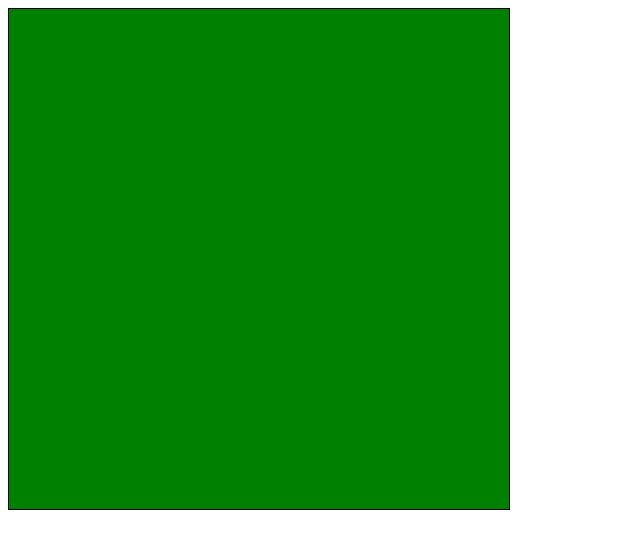
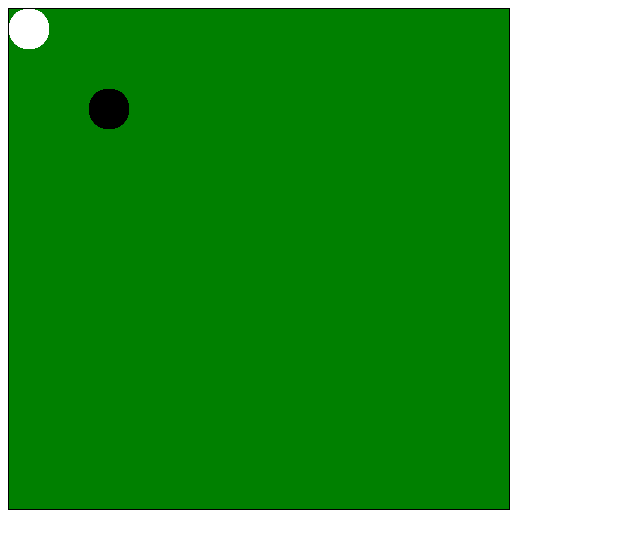
Before and after one commit to jeffnv/elite-golf, a plain HTML site: page index.html in a window 1280 px wide. Shown: the whole page, without its empty margins (0-640 px from the left). Drawn offline with Linux system fonts and the light colour scheme.

Commit message:
ball and hole appear

```diff
--- a/elite_golf.js
+++ b/elite_golf.js
@@ -7,5 +7,59 @@ function Golf(canvas){
 Golf.prototype.run = function(canvas){
   this.ctx.fillStyle = 'green';
   this.ctx.fillRect(0, 0, this.width, this.height);
+  setInterval(this.tick.bind(this), 100);
+}
 
+Golf.prototype.tick = function(){
+  this.level && this.level.tick(this.ctx);
 }
+
+Golf.prototype.playLevel = function(level){
+  this.level = level;
+}
+
+function Level(data){
+  this.ball = new Ball(data.ballLoc);
+  this.hole = new Hole(data.holeLoc);
+  this.subItems = [this.ball, this.hole];
+}
+Level.prototype = Object.create(GameItem.prototype);
+
+Level.prototype.render = function(ctx){
+}
+
+
+function Ball(loc){
+  this.loc = loc;
+}
+
+Ball.prototype = Object.create(GameItem.prototype);
+
+Ball.prototype.render = function(context){
+  var centerX = canvas.width / 2;
+  var centerY = canvas.height / 2;
+  var radius = 20;
+
+  context.beginPath();
+  context.arc(this.loc.x, this.loc.y, radius, 0, 2 * Math.PI, false);
+  context.fillStyle = 'white';
+  context.fill();
+}
+
+
+function Hole(loc){
+  this.loc = loc
+}
+
+Hole.prototype = Object.create(GameItem.prototype);
+
+Hole.prototype.render = function(context){
+  var centerX = canvas.width / 2;
+  var centerY = canvas.height / 2;
+  var radius = 20;
+
+  context.beginPath();
+  context.arc(this.loc.x, this.loc.y, radius, 0, 2 * Math.PI, false);
+  context.fillStyle = 'black';
+  context.fill();
+}
--- /dev/null
+++ b/game_item.js
@@ -0,0 +1,14 @@
+GameItem = function(options){
+  this.properties = {}.extend(options);
+}
+
+GameItem.prototype.tick = function(ctx){
+  if(this.subItems){
+    this.subItems.forEach(function(item){ item.tick(ctx)});
+  }
+  this.move && this.move();
+  this.render(ctx);
+}
+
+GameItem.prototype.render = function(ctx){
+}
--- a/index.html
+++ b/index.html
@@ -5,10 +5,19 @@
 <body>
     <canvas width="500" height="500"></canvas>
     <link rel='stylesheet' link='style.css' type="text/css">
+    <script src="game_item.js"></script>
     <script src="elite_golf.js"></script>
     <script>
         var canvas = document.getElementsByTagName("canvas")[0];
-        new Golf(canvas).run();
+        var g = new Golf(canvas);
+        g.run();
+        var lData = {
+          ballLoc: {x: 20, y: 20},
+          holeLoc: {x:100, y: 100}
+        }
+        var l = new Level(lData);
+        g.playLevel(l);
+
     </script>
 </body>
 <style type="text/css" media="all">
```
